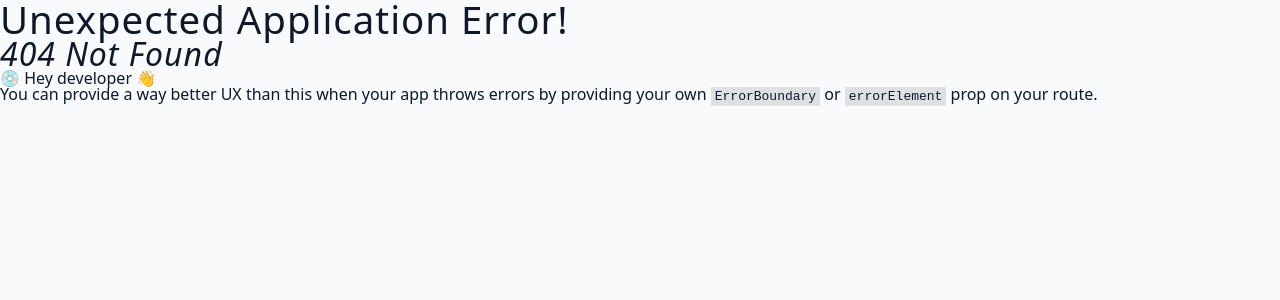
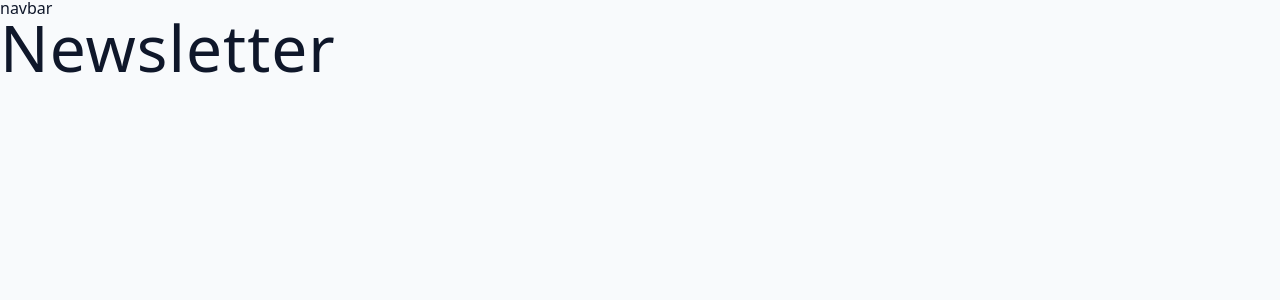
Before and after one commit to Git-Darkmoon/React-Course-CodAdd, a React (Vite) app in the folder 09-mixmaster/starter/: page /newsletter in a window 1280 px wide. Before the commit this address had no page. Shown: the top 300 px of the page. Built offline with nearby package versions, Linux system fonts and the light colour scheme.

Commit message:
Nested Pages

```diff
--- a/09-mixmaster/starter/src/App.jsx
+++ b/09-mixmaster/starter/src/App.jsx
@@ -12,15 +12,25 @@
 const router = createBrowserRouter([
   {
     path: "/",
-    element: <HomeLayout />,
-  },
-  {
-    path: "/about",
-    element: (
-      <div>
-        <About />
-      </div>
-    ),
+    element: <HomeLayout />, // This parent will have the shared layout so it MUST have the <Outlet/> component
+    children: [
+      {
+        index: true,
+        element: <Landing />,
+      },
+      {
+        path: "cocktail",
+        element: <Cocktail />,
+      },
+      {
+        path: "newsletter",
+        element: <Newsletter />,
+      },
+      {
+        path: "about",
+        element: <About />,
+      },
+    ],
   },
 ])
 
--- a/09-mixmaster/starter/src/Pages/HomeLayout.jsx
+++ b/09-mixmaster/starter/src/Pages/HomeLayout.jsx
@@ -1,10 +1,10 @@
-import { Link } from "react-router-dom"
+import { Link, Outlet } from "react-router-dom"
 
 function HomeLayout() {
   return (
     <div>
-      <h1>HomeLayout</h1>
-      <Link to={"/about"}>About Page</Link>
+      <nav>navbar</nav>
+      <Outlet />
     </div>
   )
 }
```
